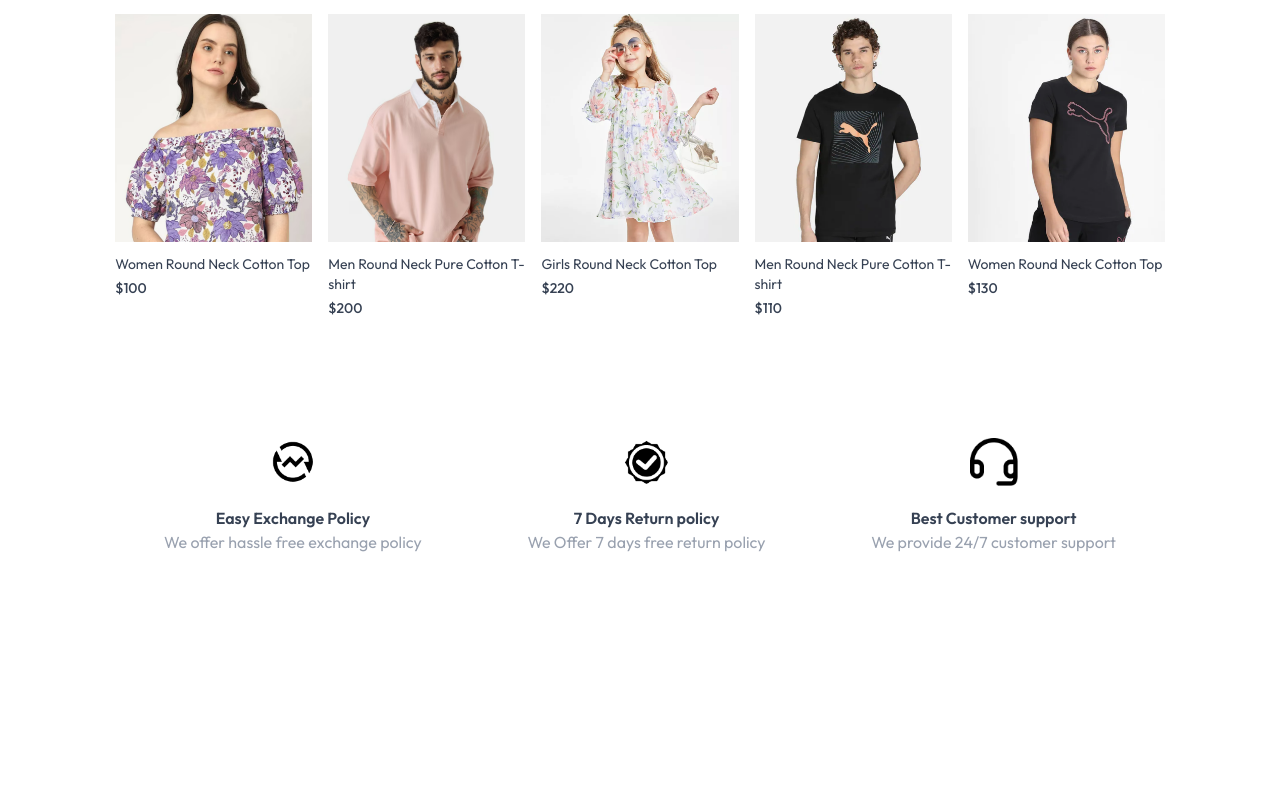
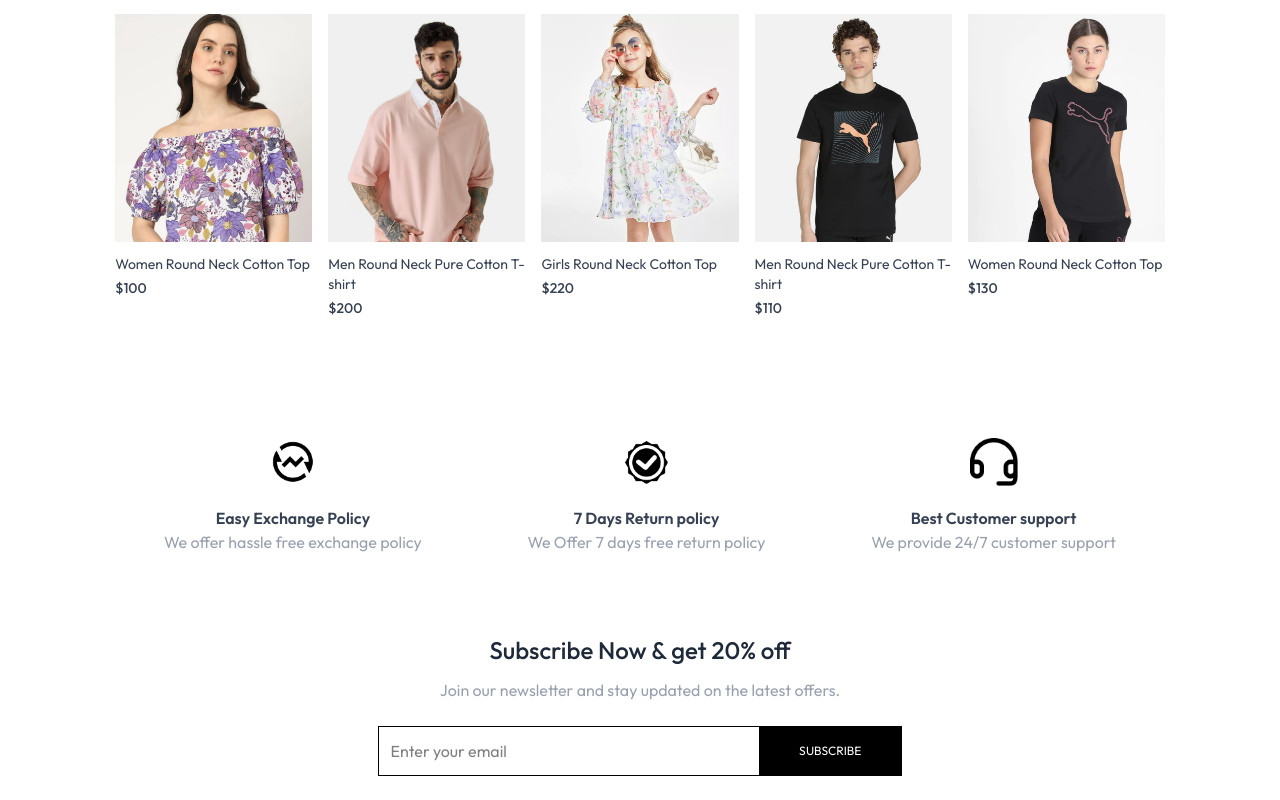
Before and after one commit to Harry8766/MERN-project, a React (Vite) app in the folder frontend/: page / in a window 1280 px wide. Shown: the part 1535-2335 px from the top of the page. Before the commit the page ends 2169 px from the top, so only its background shows below. Built offline with nearby package versions, Linux system fonts and the light colour scheme.

Commit message:
newsletter section is created

```diff
--- /dev/null
+++ b/frontend/src/components/NewsletterBox.jsx
@@ -0,0 +1,25 @@
+import React from 'react'
+
+const NewsLetterBox = () => {
+
+    const onSubmitHandler = (event) => {
+        event.preventDefault();
+    }
+
+
+  return (
+    <div className='text-center'>
+        <p className='text-2xl font-medium text-gray-800'>Subscribe Now & get 20% off</p>
+        <p className='text-gray-400 mt-3'>Join our newsletter and stay updated on the latest offers.</p>
+
+        <form onSubmit={onSubmitHandler} className='w-full sm:w-1/2 flex item-center gap-3 mx-auto my-6 border pl-3'>
+
+            <input type="email" placeholder='Enter your email' required className='w-full sm:flex-1 outline-none' />
+
+            <button type='submit' className='bg-black text-white text-xs px-10 py-4'>SUBSCRIBE</button>
+        </form>
+    </div>
+  )
+}
+
+export default NewsLetterBox
--- a/frontend/src/pages/home.jsx
+++ b/frontend/src/pages/home.jsx
@@ -3,6 +3,7 @@
 import LatestCollection from '../components/LatestCollection'
 import BestSeller from '../components/BestSeller'
 import OurPolicy from '../components/OurPolicy'
+import NewsLetterBox from '../components/NewsLetterBox'
 
 const home = () => {
   return (
@@ -11,6 +12,7 @@
       <LatestCollection />
       <BestSeller/>
       <OurPolicy/>
+      <NewsLetterBox/>
     </div>
   )
 }
```
